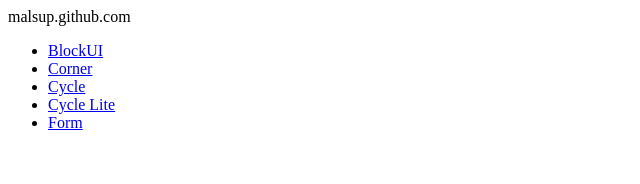
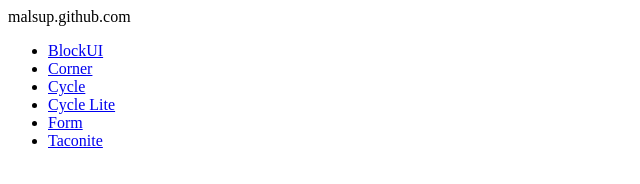
Before and after one commit to malsup/malsup.github.com, a plain HTML site: page index.html in a window 1280 px wide. Shown: the full height of the page, 0-640 px from the left. Drawn offline with Linux system fonts and the light colour scheme.

Commit message:
update index

```diff
--- a/index.html
+++ b/index.html
@@ -14,6 +14,7 @@ malsup.github.com
 	<li><a href="jquery.cycle.all.js">Cycle</a></li>
 	<li><a href="jquery.cycle.lite.js">Cycle Lite</a></li>
 	<li><a href="jquery.form.js">Form</a></li>
+	<li><a href="jquery.taconite.js">Taconite</a></li>
 </ul>
 
 </div>
```
